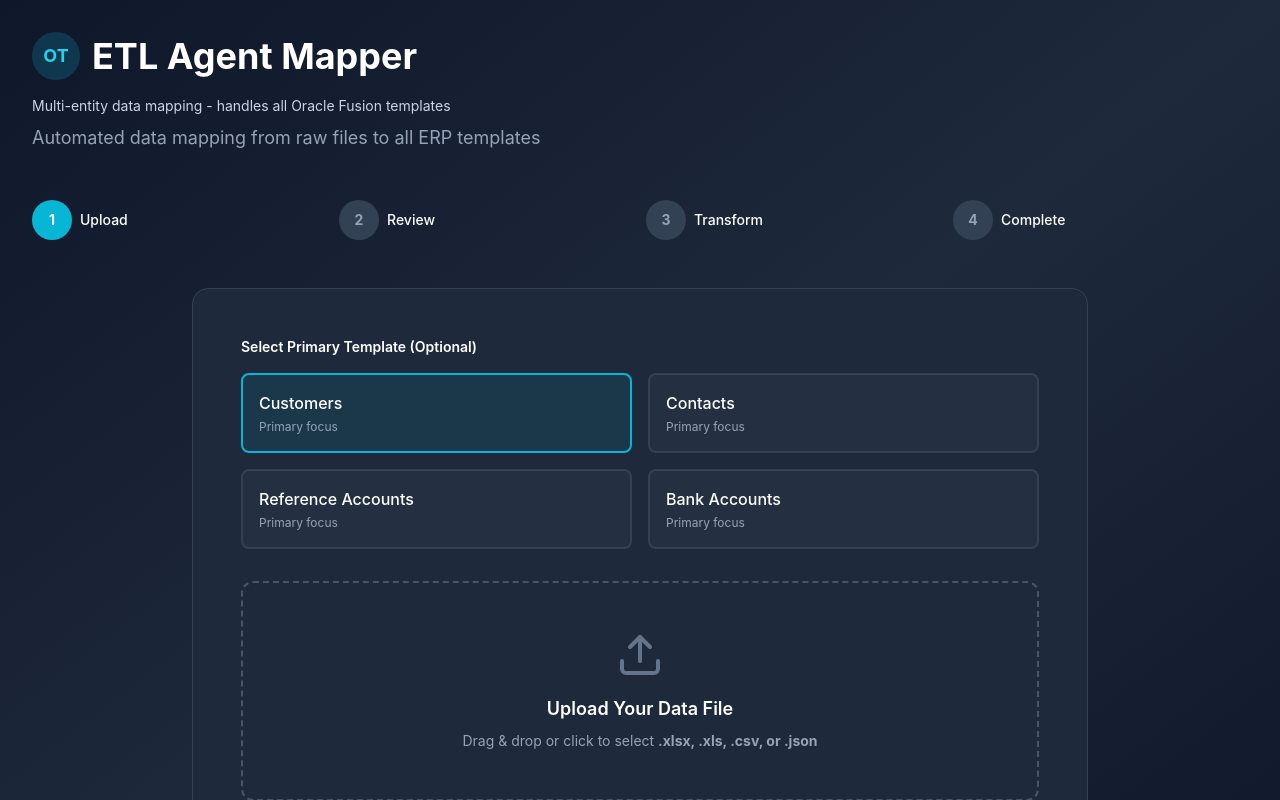
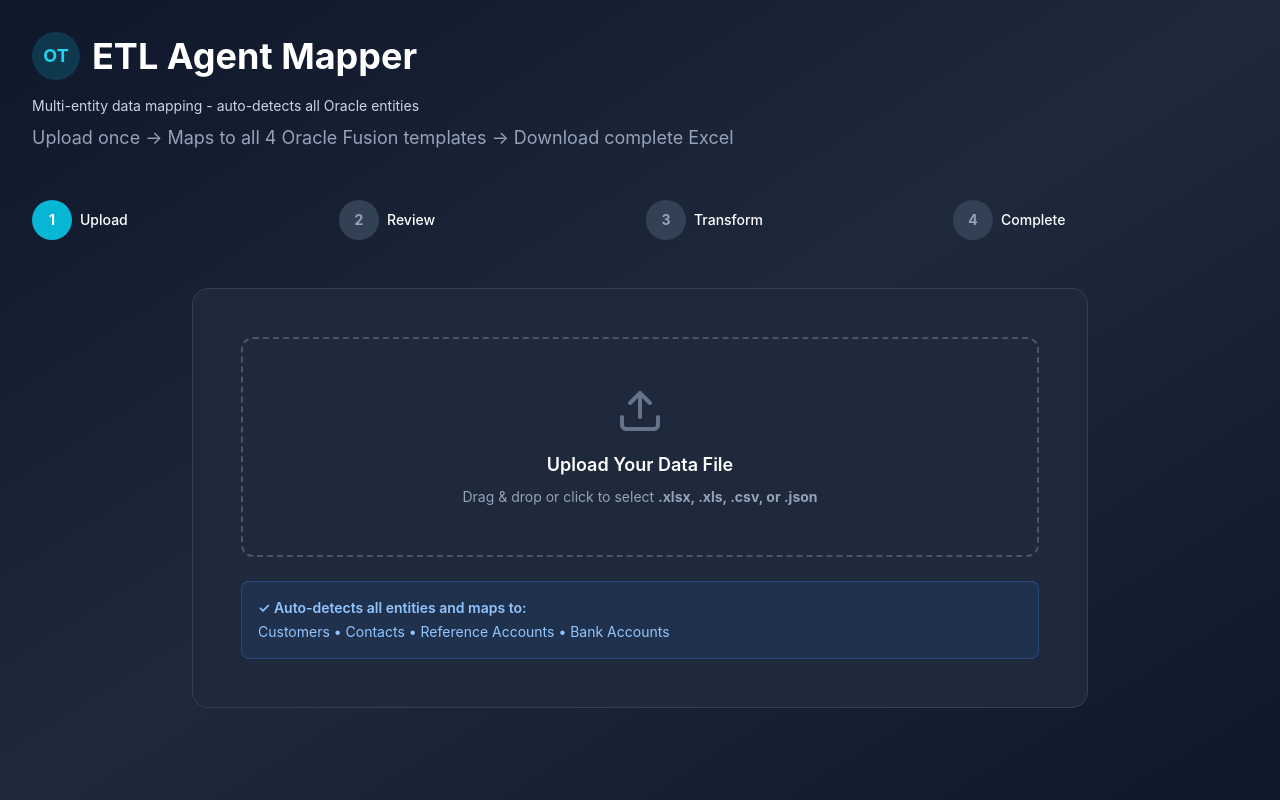
Before and after one commit to emmrants-stack/etl-agent-mapper, a Next.js app: page / in a window 1280 px wide. Shown: the top 800 px of the page. Built offline with nearby package versions, Linux system fonts and the light colour scheme.

Commit message:
Clean up UI: remove unnecessary template selection, auto-detect all entities

```diff
--- a/app/page.tsx
+++ b/app/page.tsx
@@ -7,11 +7,7 @@
   const [step, setStep] = useState<'upload' | 'analyzing' | 'review' | 'transform' | 'complete'>('upload');
   const [file, setFile] = useState<File | null>(null);
   const [mappingResult, setMappingResult] = useState<any>(null);
-  const [selectedTemplate, setSelectedTemplate] = useState('Customers');
   const [expandedEntity, setExpandedEntity] = useState<string | null>(null);
-  const [selectedEntities, setSelectedEntities] = useState<Record<string, boolean>>({});
-
-  const templates = ['Customers', 'Contacts', 'Reference Accounts', 'Bank Accounts'];
 
   const handleFileUpload = async (e: React.ChangeEvent<HTMLInputElement>) => {
     const uploadedFile = e.target.files?.[0];
@@ -23,7 +19,7 @@
     try {
       const formData = new FormData();
       formData.append('file', uploadedFile);
-      formData.append('template', selectedTemplate);
+      formData.append('template', 'Customers'); // Default, but auto-detection will override
 
       const response = await fetch('/api/analyze', {
         method: 'POST',
@@ -33,14 +29,6 @@
       if (!response.ok) throw new Error('Analysis failed');
       const result = await response.json();
       setMappingResult(result);
-
-      // Initialize selected entities
-      const entitySelection: Record<string, boolean> = {};
-      result.detected_entities?.forEach((e: any) => {
-        entitySelection[e.name] = true;
-      });
-      setSelectedEntities(entitySelection);
-
       setStep('review');
     } catch (error) {
       console.error('Error:', error);
@@ -82,8 +70,8 @@
           </div>
           <h1 className="text-4xl font-bold">ETL Agent Mapper</h1>
         </div>
-        <p className="text-slate-300 text-sm mb-2">Multi-entity data mapping - handles all Oracle Fusion templates</p>
-        <p className="text-slate-400 text-lg">Automated data mapping from raw files to all ERP templates</p>
+        <p className="text-slate-300 text-sm mb-2">Multi-entity data mapping - auto-detects all Oracle entities</p>
+        <p className="text-slate-400 text-lg">Upload once → Maps to all 4 Oracle Fusion templates → Download complete Excel</p>
       </div>
 
       <div className="max-w-7xl mx-auto grid grid-cols-4 gap-3 mb-12">
@@ -104,21 +92,6 @@
       {step === 'upload' && (
         <div className="max-w-4xl mx-auto">
           <div className="bg-slate-800 border border-slate-700 rounded-2xl p-12">
-            <label className="block text-sm font-semibold mb-4">Select Primary Template (Optional)</label>
-            <div className="grid grid-cols-2 gap-4 mb-8">
-              {templates.map((t) => (
-                <button
-                  key={t}
-                  onClick={() => setSelectedTemplate(t)}
-                  className={`p-4 rounded-lg border-2 transition text-left ${
-                    selectedTemplate === t ? 'border-cyan-500 bg-cyan-500/10' : 'border-slate-700 bg-slate-700/30 hover:border-slate-600'
-                  }`}
-                >
-                  <div className="font-medium">{t}</div>
-                  <div className="text-xs text-slate-400 mt-1">Primary focus</div>
-                </button>
-              ))}
-            </div>
             <div className="border-2 border-dashed border-slate-600 rounded-xl p-12 text-center hover:border-cyan-400 transition cursor-pointer relative mb-6">
               <input
                 type="file"
@@ -129,11 +102,11 @@
               <Upload className="w-12 h-12 text-slate-500 mx-auto mb-4" />
               <p className="text-lg font-semibold mb-2">Upload Your Data File</p>
               <p className="text-sm text-slate-400">Drag & drop or click to select <strong>.xlsx, .xls, .csv, or .json</strong></p>
-              {file && <p className="text-xs text-cyan-400 mt-4">Selected: {file.name}</p>}
+              {file && <p className="text-xs text-cyan-400 mt-4">📁 {file.name}</p>}
             </div>
             <div className="p-4 bg-blue-500/10 border border-blue-500/30 rounded-lg text-sm text-blue-300">
-              <p className="font-semibold mb-1">Supported formats:</p>
-              <p>✓ Relational (CSV, Excel) ✓ MongoDB (nested JSON) ✓ Salesforce ✓ JSON APIs</p>
+              <p className="font-semibold mb-1">✓ Auto-detects all entities and maps to:</p>
+              <p>Customers • Contacts • Reference Accounts • Bank Accounts</p>
             </div>
           </div>
         </div>
@@ -270,7 +243,7 @@
             </button>
             <button onClick={handleTransform} className="px-8 py-3 bg-cyan-500 hover:bg-cyan-600 rounded-lg transition font-semibold flex items-center gap-2">
               <TrendingUp className="w-5 h-5" />
-              Generate All Sheets
+              Generate Excel (All 4 Sheets)
             </button>
           </div>
         </div>
```
